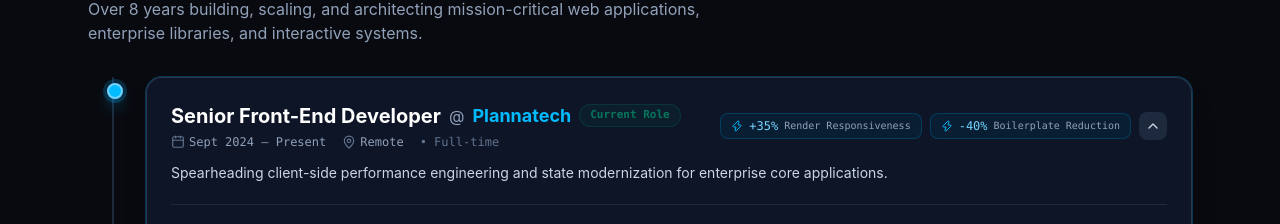
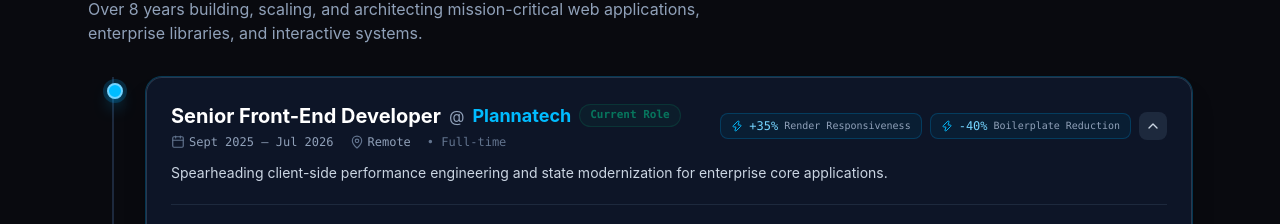
Before and after one commit to KaguilarA/kaguilara_CV, a React (Vite) app: page / in a window 1280 px wide. Shown: the part 4860-5084 px from the top of the page. Built offline with nearby package versions, Linux system fonts and the light colour scheme.

Commit message:
fix workexperience date

```diff
--- a/src/data/resumeData.ts
+++ b/src/data/resumeData.ts
@@ -27,7 +27,7 @@ export const EXPERIENCES: Experience[] = [
     id: 'plannatech',
     role: 'Senior Front-End Developer',
     company: 'Plannatech',
-    period: 'Sept 2024 – Present',
+    period: 'Sept 2025 – Jul 2026',
     location: 'Remote',
     type: 'Full-time',
     summary:
```
